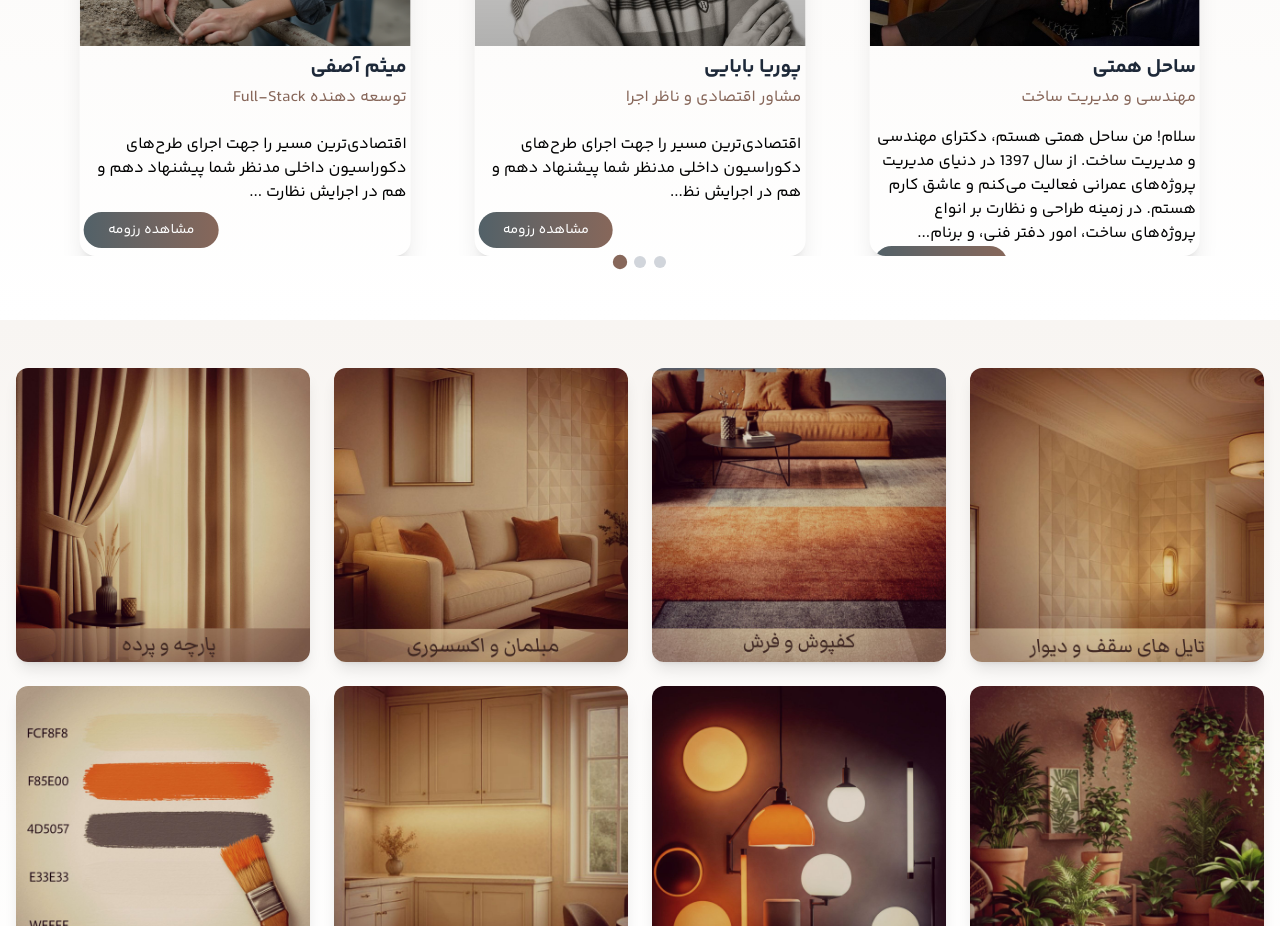
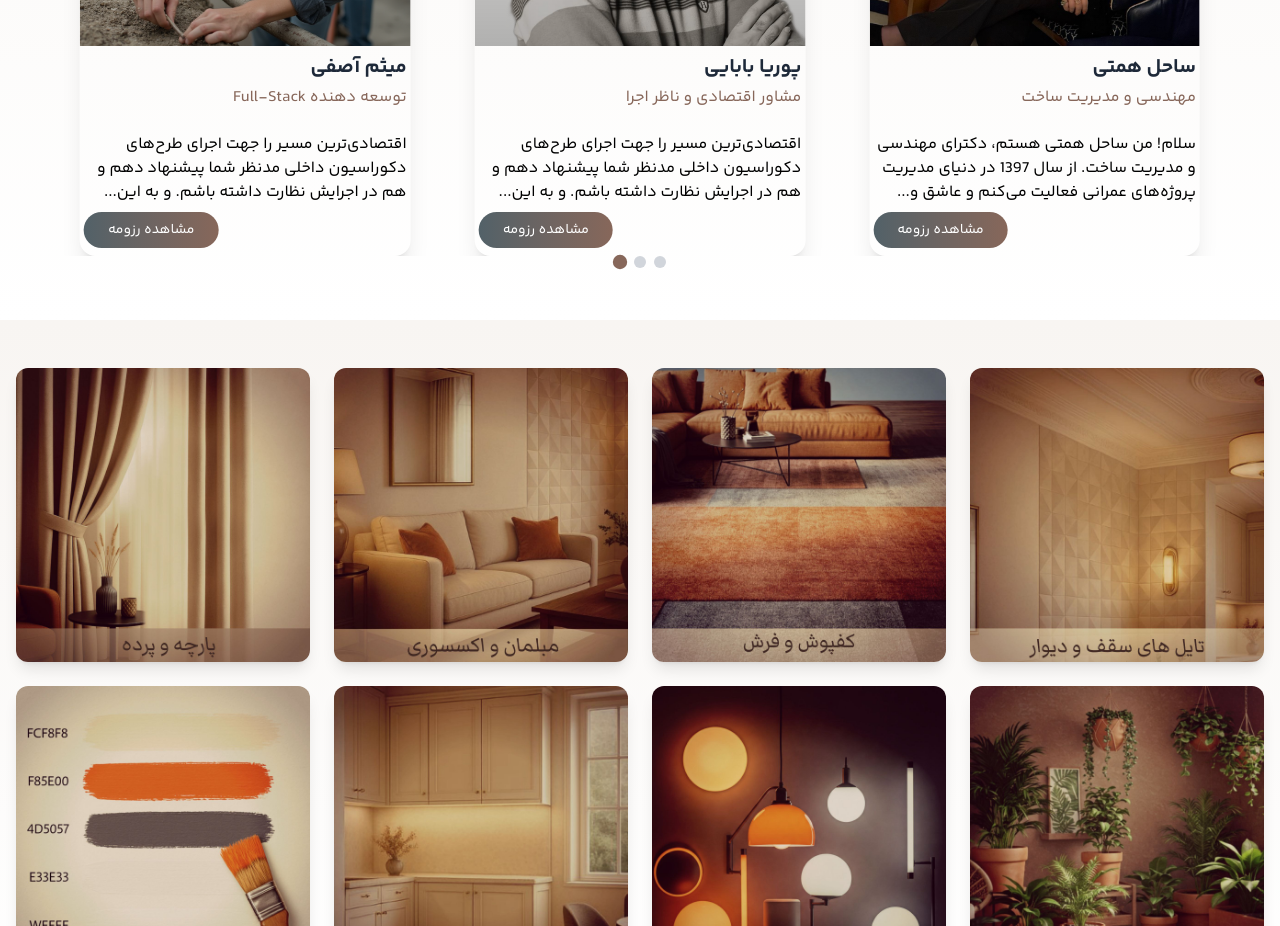
Before and after one commit to Ghostmaysam1/vadi, a Vue app: page / in a window 1280 px wide. Shown: the part 2040-2966 px from the top of the page. Built offline with nearby package versions, Linux system fonts and the light colour scheme.

Commit message:
feat: add text slicing function to limit bio display length in Member component

```diff
--- a/src/components/Member.vue
+++ b/src/components/Member.vue
@@ -4,6 +4,24 @@ import type { Member } from '../types';
 defineProps<{
   member: Member
 }>();
+
+function sliceText(txt: string): string {
+  let arr = txt.split(' ');
+  let finalLength = 100;
+
+  let arr2 = [];
+  let length = 0;
+
+  for(let i=0;i<arr.length;i++) {
+    if(length + arr[i].length < finalLength) {
+      arr2.push(arr[i]);
+      length += arr[i].length
+    }
+  }
+
+  let text = arr2.join(' ');
+  return text.length < finalLength ? text : text + '...';
+}
 </script>
 
 <template>
@@ -22,7 +40,7 @@ defineProps<{
           <p class="text-[#87675a] font-medium mb-4">{{ member.position }}</p>
         </div>
 
-        <p>{{ member.bio.slice(0, member.bio.length / 2.5 + (Math.random() * 5)) + '...' }} </p>
+        <p v-text="sliceText(member.bio)"></p>
 
         <div class="flex justify-end">
 
```
